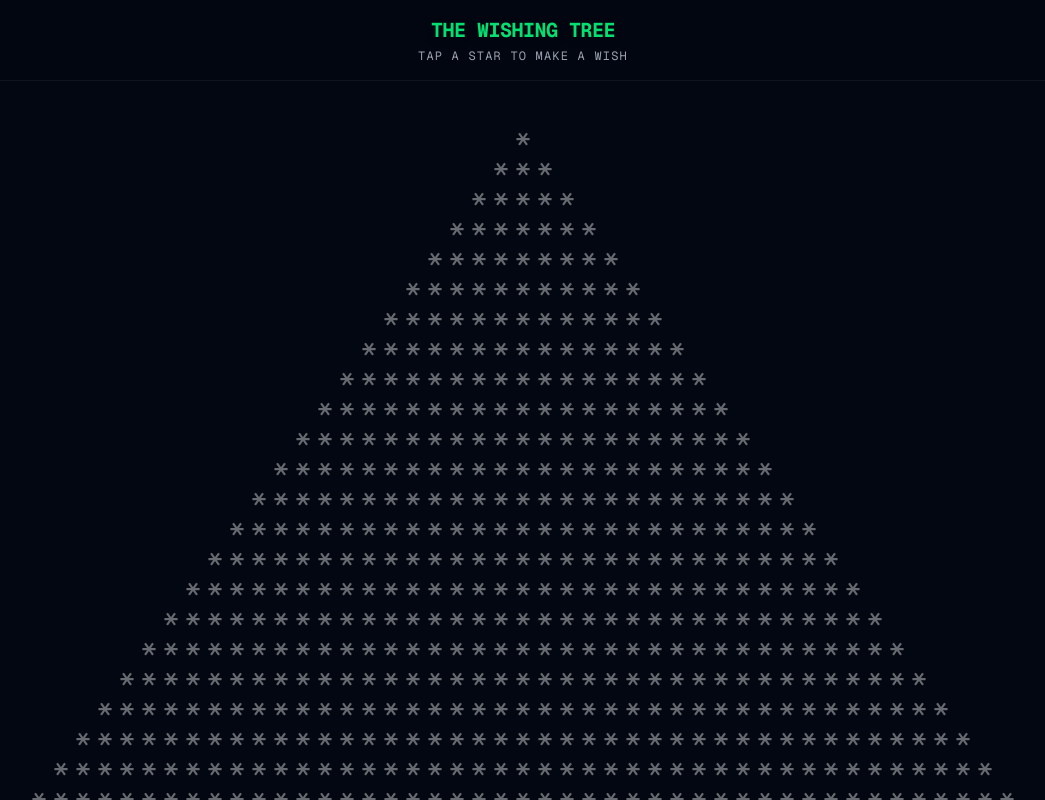
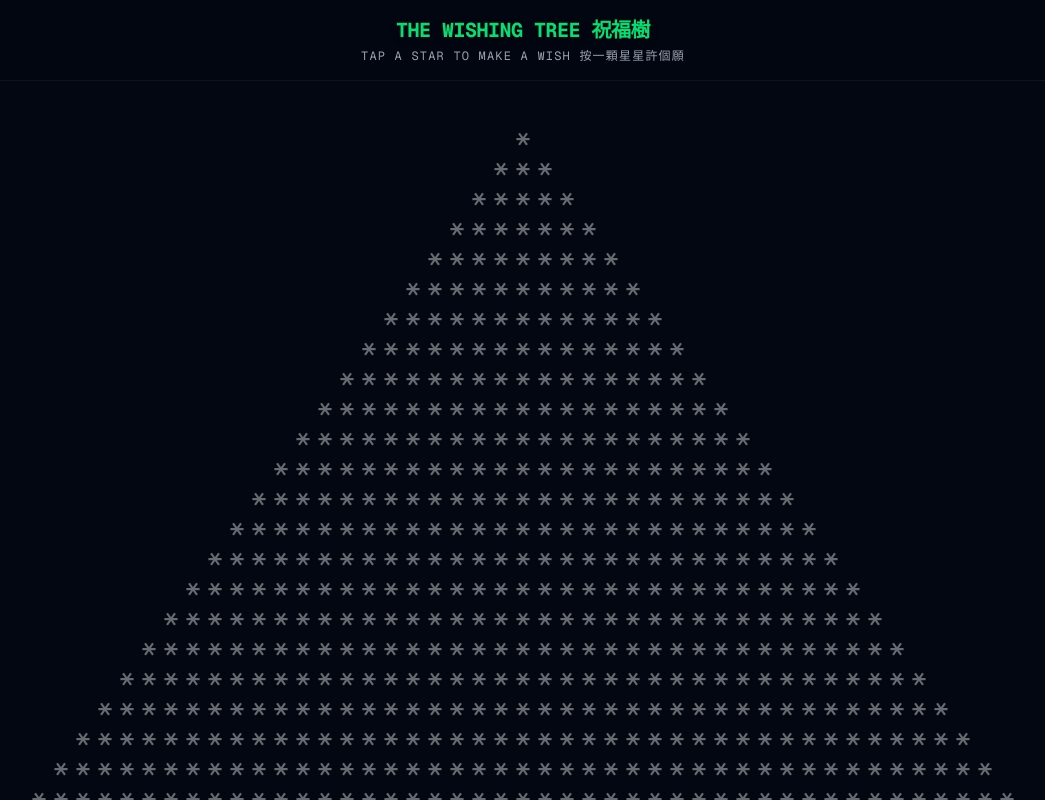
Before and after one commit to yoyocatw/wishing-tree, a Next.js app: page / in a window 1280 px wide. Shown: the whole page, without its empty margins (117-1162 px from the left). Built offline with nearby package versions, Linux system fonts and the light colour scheme; no server answers; the database is empty.

Commit message:
added chinese

```diff
--- a/app/page.tsx
+++ b/app/page.tsx
@@ -175,10 +175,10 @@ export default function FiniteTree() {
 
           <header className="sticky left-0 right-0 top-0 z-20 p-4 text-center bg-gray-950/80 backdrop-blur-md border-b border-white/5 w-screen max-w-full">
             <h1 className="text-xl font-bold tracking-tight text-green-400 uppercase drop-shadow-lg">
-              THE WISHING TREE
+              THE WISHING TREE 祝福樹
             </h1>
             <p className="text-xs text-gray-400 mt-1 uppercase tracking-widest">
-              Tap a star to make a wish
+              Tap a star to make a wish 按一顆星星許個願
             </p>
           </header>
 
@@ -198,7 +198,7 @@ export default function FiniteTree() {
 
             <div className="space-y-4">
               <div>
-                <label className="text-xs text-gray-500 uppercase block mb-1 tracking-wider">From</label>
+                <label className="text-xs text-gray-500 uppercase block mb-1 tracking-wider">From · 来自</label>
                 <input
                   className="w-full bg-black border border-gray-800 p-3 text-sm focus:outline-none focus:border-green-500 transition-colors text-center text-green-100 placeholder-gray-700"
                   placeholder="Anonymous"
@@ -208,7 +208,7 @@ export default function FiniteTree() {
                 />
               </div>
               <div>
-                <label className="text-xs text-gray-500 uppercase block mb-1 tracking-wider">Message</label>
+                <label className="text-xs text-gray-500 uppercase block mb-1 tracking-wider">Message · 願望</label>
                 <textarea
                   required
                   className="w-full bg-black border border-gray-800 p-3 text-sm focus:outline-none focus:border-green-500 transition-colors min-h-[100px] text-green-100 placeholder-gray-700 resize-none"
@@ -220,7 +220,7 @@ export default function FiniteTree() {
               </div>
             </div>
 
-            <button type="submit" className="w-full cursor-pointer mt-6 py-3 bg-transparent border border-green-500 text-green-400 font-bold uppercase tracking-widest hover:bg-green-500 hover:text-black transition-all duration-300 text-sm rounded">Hang Wish</button>
+            <button type="submit" className="w-full cursor-pointer mt-6 py-3 bg-transparent border border-green-500 text-green-400 font-bold uppercase tracking-widest hover:bg-green-500 hover:text-black transition-all duration-300 text-sm rounded">Hang My Wish</button>
           </form>
         </div>
       )}
```
